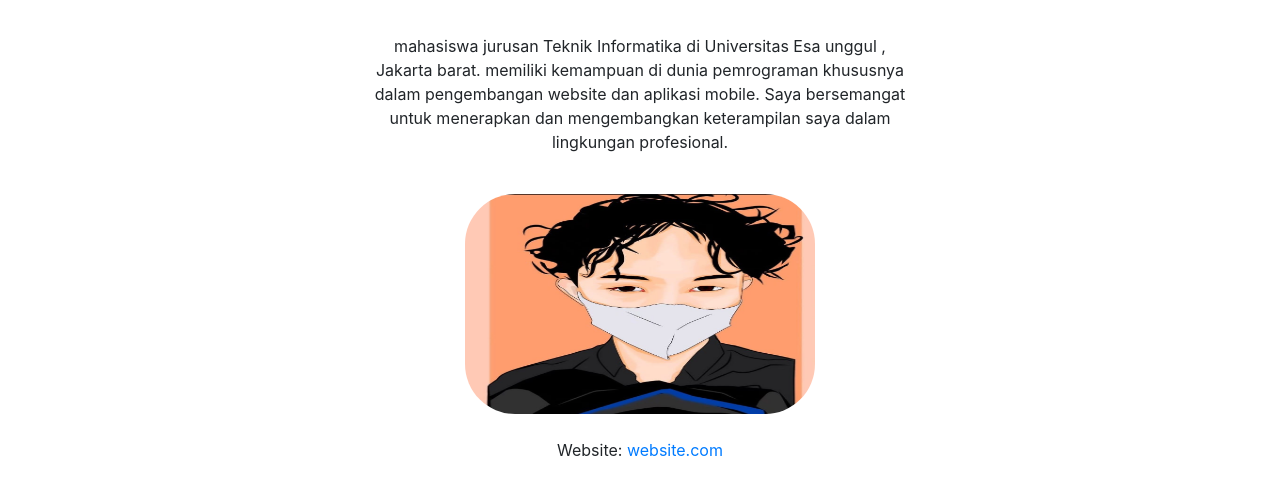
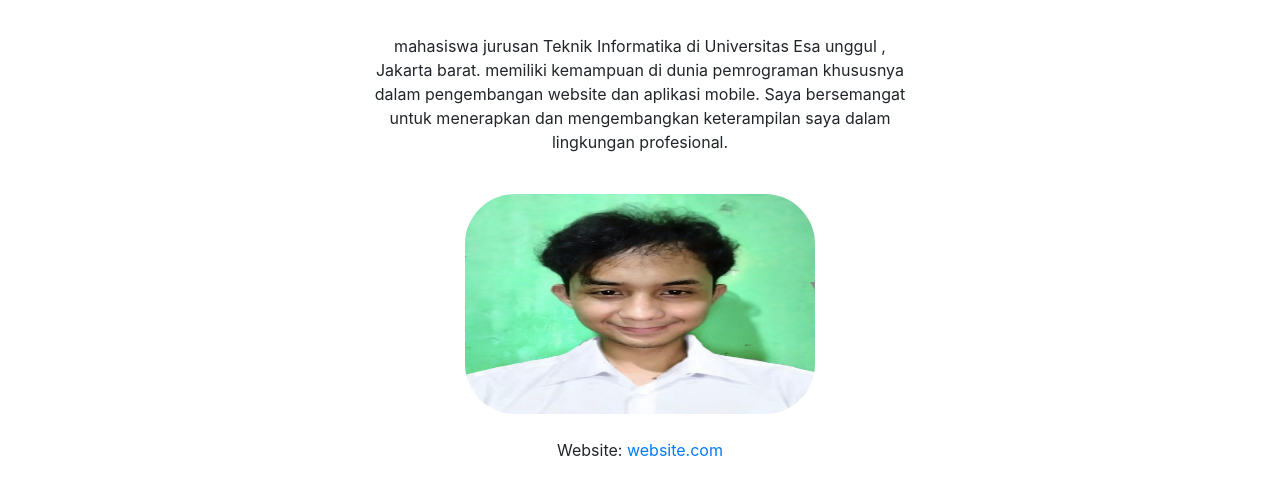
Before and after one commit to Juvealaziz/project, a plain HTML site: page profile/index.html in a window 1280 px wide. Shown: the part 170-670 px from the top of the page. Drawn offline with nearby package versions, Linux system fonts and the light colour scheme.

Commit message:
Update index.html

```diff
--- a/profile/index.html
+++ b/profile/index.html
@@ -110,7 +110,7 @@
                         list-style: none;
                     }
                   </style>
-                  <img class="card-img-top" src="img.jpeg" alt="image"  height="220"></a>
+                  <img class="card-img-top" src="photocv.jpeg" alt="image"  height="220"></a>
                 </div>
 
                 </div>
```
